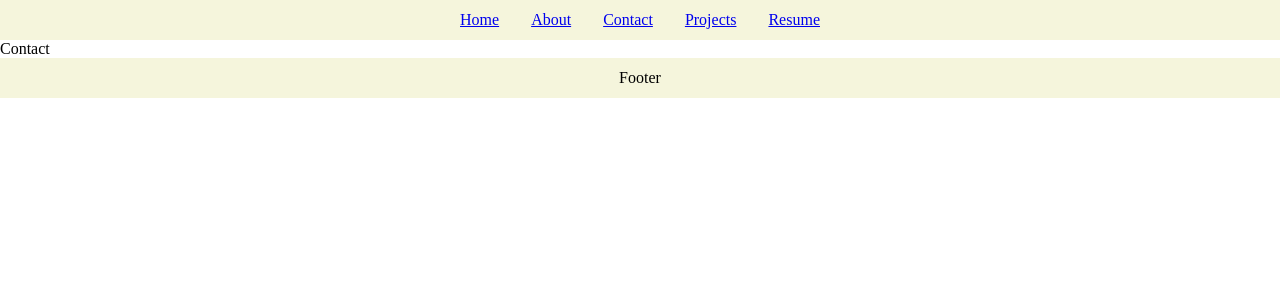
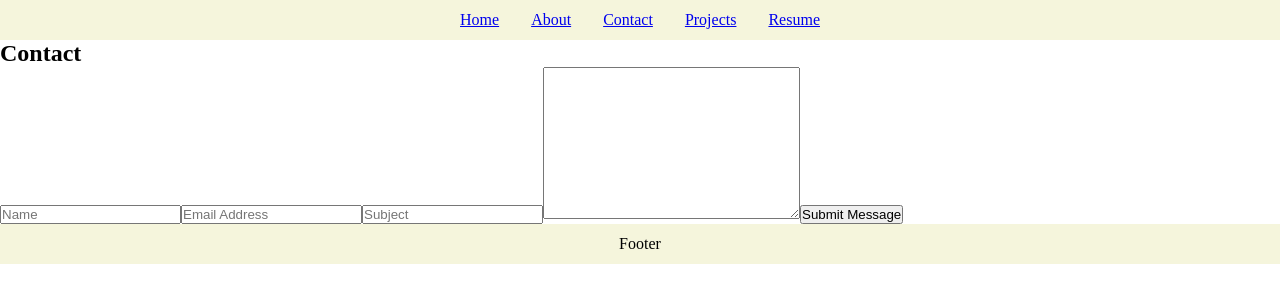
Before and after one commit to tiannaj23/ReactPortfolio, a React (Create React App) app: page /contact in a window 1280 px wide. Shown: the top 302 px of the page. Built offline with nearby package versions, Linux system fonts and the light colour scheme.

Commit message:
working on contact component

```diff
--- a/package.json
+++ b/package.json
@@ -3,6 +3,7 @@
   "version": "0.1.0",
   "private": true,
   "dependencies": {
+    "@emailjs/browser": "^3.11.0",
     "@testing-library/jest-dom": "^5.16.5",
     "@testing-library/react": "^13.4.0",
     "@testing-library/user-event": "^13.5.0",
--- a/src/components/Contact/index.js
+++ b/src/components/Contact/index.js
@@ -1,7 +1,32 @@
-import React from 'react'
+import {useRef} from 'react';
+import emailjs from '@emailjs/browser';
 
 export default function Contact() {
+  const form = useRef()
+
+  const sendEmail = (e) => {
+    e.preventDefault();
+
+    emailjs.sendForm('service_b18m4xg', 'template_iarhqyw', form.current, 'YOUR_P0NRLPvgc82aax1OBS')
+      .then((result) => {
+          console.log(result.text);
+      }, (error) => {
+          console.log(error.text);
+      });
+      e.target.reset()
+  };
   return (
-    <div>Contact</div>
+    <section>
+      <div className="contact-container">
+        <h2 className="--text-center">Contact</h2>
+        <form ref={form} onSubmit={sendEmail}className="--form-control--card--flex-center --dir-column">
+            <input type="text" placeholder='Name' name='user_name' required/>
+            <input type="email" placeholder='Email Address' name='user_email' required/>
+            <input type="text" placeholder='Subject' name='subject' required/>
+            <textarea name="message" cols="30" rows="10"></textarea>
+            <button className="--btn--btn-primary">Submit Message</button>
+        </form>
+      </div>
+    </section>
   )
 }
```
Also changed, not shown: src/components/Contact/contact.css (added, +8 -0 lines), 1 other file (tests, documents, lock files or other folders).
